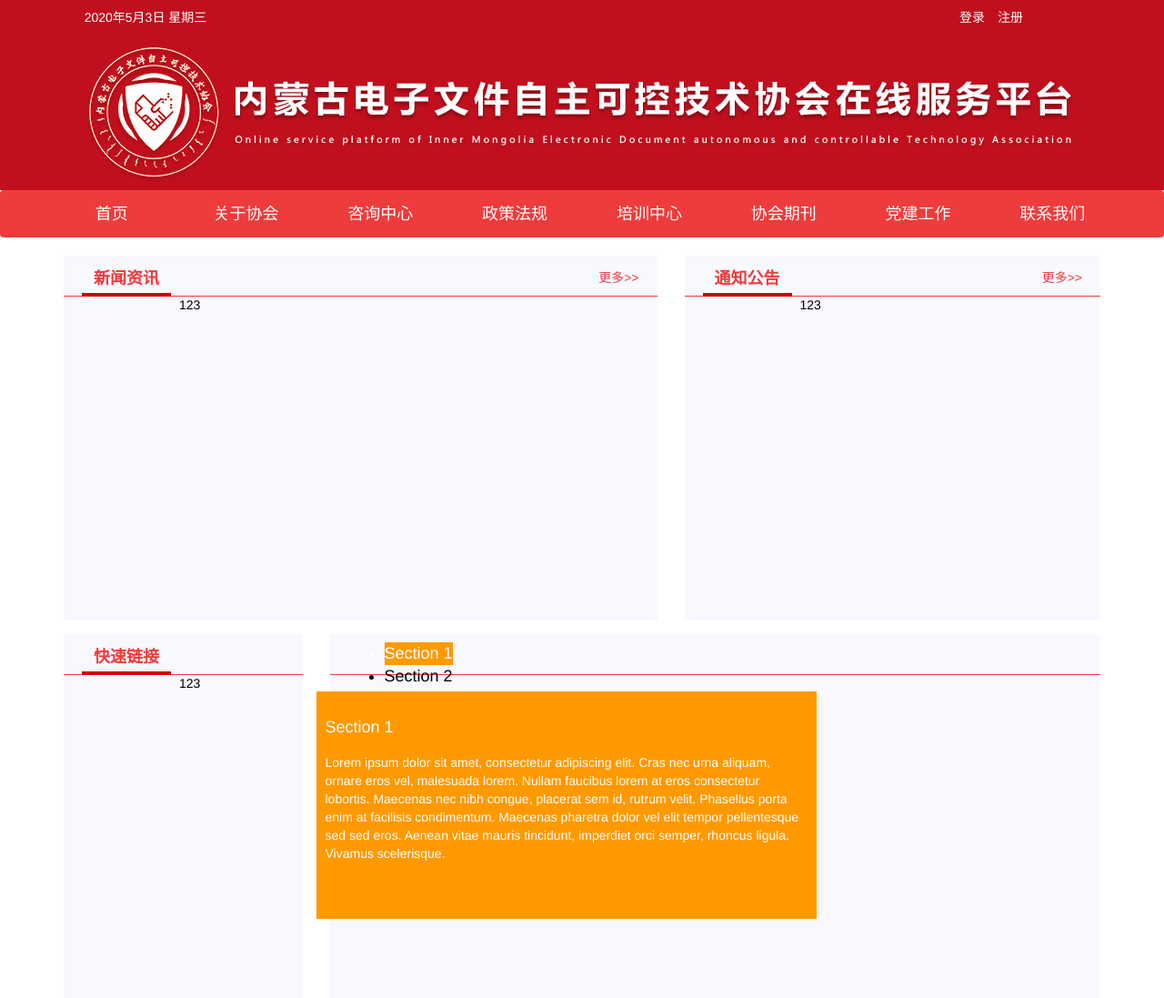
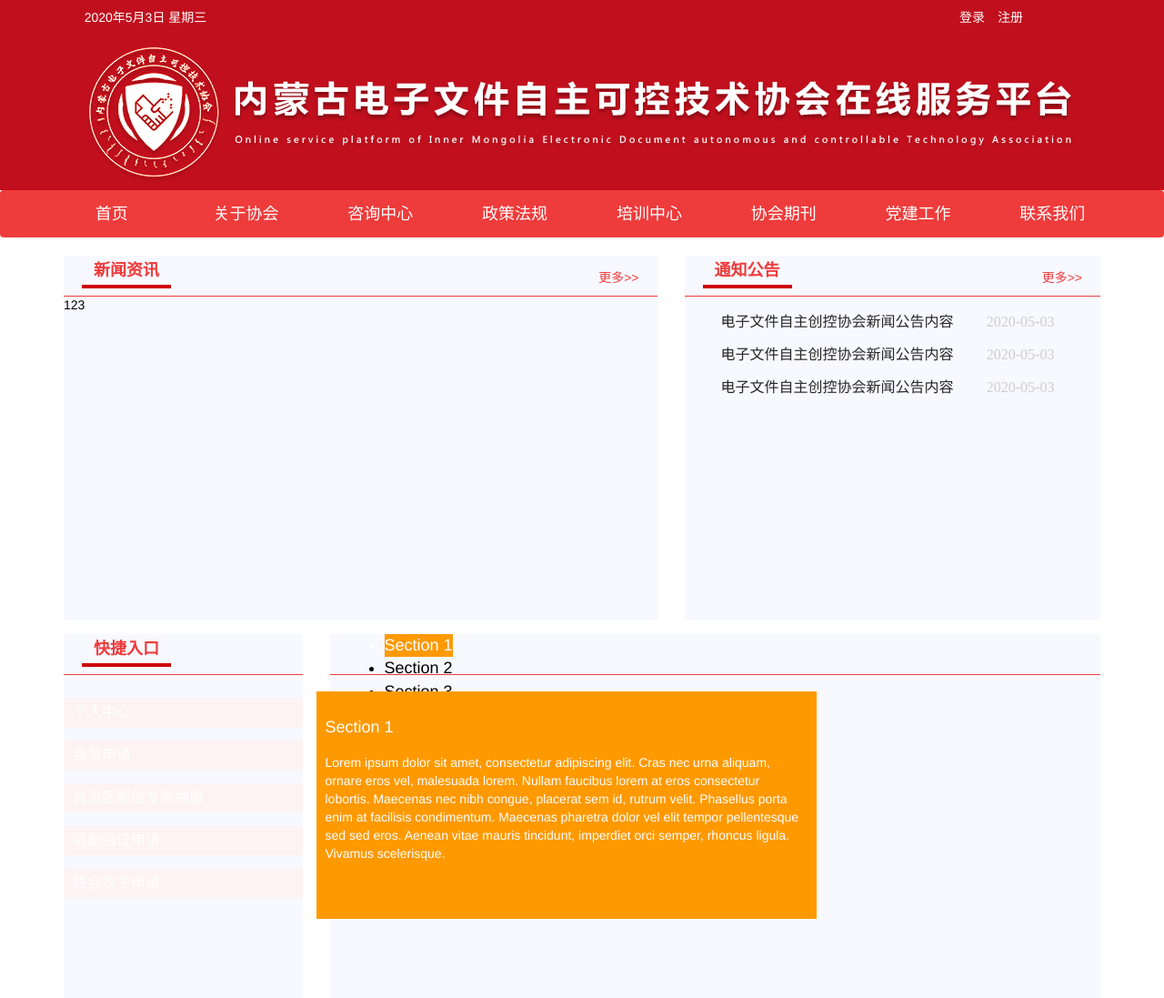
Before and after one commit to darihancc/xiehui, a plain HTML site: page index.html in a window 1280 px wide. Shown: the whole page at 91% size. Drawn offline with Linux system fonts and the light colour scheme.

Commit message:
'修改主页'

```diff
--- a/css/main.css
+++ b/css/main.css
@@ -182,7 +182,7 @@ a:active {
 	text-align: left;
 	/* height: 25px; */
 	text-align: right;
-	padding: 9px;
+	/* padding: 9px; */
 	padding-left: 20px;
 	float: left;
 }
@@ -278,7 +278,7 @@ li.tabin {
 .content p {
 	font-size:14px;
 }
-=======
+
 .con_boder .title{
 
 }
@@ -330,27 +330,38 @@ li.tabin {
    /**
    *  主页中新闻列表样式开始
    */
+   .commnlist{
+	   margin-top: 10px;
+   }
    .commnlist .item{
 	   line-height: 36px;
 	   height: 36px;
-	   padding-left: 22px;
 	   background: url(../img/liststyle.png) no-repeat 3px center;
 	   cursor: pointer;
 	   font-family: 微软雅黑, 宋体;
 	   width: 100%;
 	   font-size: 16px;
 	   list-style: none;
+	   float: left;
    }
    .commnlist .item a{
 	   color: #272727;
 	   text-decoration: none;
+	   display: block;
+	   width: 70%;
+	   float: left;
+	   line-height: 36px;
+	   height: 36px;
+
    }
 
-	.commnlist .item span{
-
-	   float: right;
+	.commnlist .item .date{
 	   color: #CECECE;
 	   margin-right: 3px;
+	   width: 25%;
+	   float: left;
+	   line-height: 36px;
+	   height: 36px;
    }
    /**
    *  主页中新闻列表样式结束
@@ -378,11 +389,15 @@ li.tabin {
    .entrances .item a{
    font-size: 16px;
    color: #fff;
+   width: 100%;
+   height: 100%;
+   display: block;
    }
 
    .entrances .item a:hover {
-	   color: #ff203a;
+	   color: #fff;
 	   cursor: pointer;
+	   background-color: #ff203a;
    }
 
    /**
--- a/index.html
+++ b/index.html
@@ -84,7 +84,29 @@
 							</div>
 							<div class="clearfix"></div>
 						</div>
-						<div>123</div>
+						<div class="list commnlist">
+							<ul>
+								<li class="item">
+								   <a>电子文件自主创控协会新闻公告内容</a>
+								   <div class="date">
+									2020-05-03
+								   </div>
+								</li>
+								<li class="item">
+								   <a >电子文件自主创控协会新闻公告内容</a>
+								   <div class="date">
+									2020-05-03
+								   </div>
+								</li>
+								<li class="item">
+								   <a >电子文件自主创控协会新闻公告内容</a>
+								   <div class="date">
+									2020-05-03
+								   </div>
+								</li>
+								</ul>
+
+						</div>
 					</div>
 				</div>
 			</div>
@@ -94,11 +116,27 @@
 					<div class=" con_border">
 						<div class="title">
 							<div class="title_text">
-								<span class="on">快速链接</span>
+								<span class="on">快捷入口</span>
 							</div>
 							<div class="clearfix"></div>
 						</div>
-						<div>123</div>
+						<div class="entrances">
+							<div class="item">
+								<a>个人中心</a>
+							</div>
+							<div class="item">
+								<a>会员申请</a>
+							</div>
+							<div class="item">
+								<a>自治区新创专家抽取</a>
+							</div>
+							<div class="item">
+								<a>适配验证申请</a>
+							</div>
+							<div class="item">
+								<a>联合攻关申请</a>
+							</div>
+						</div>
 					</div>
 				</div>
 				<div class="col-lg-9 ">
```
